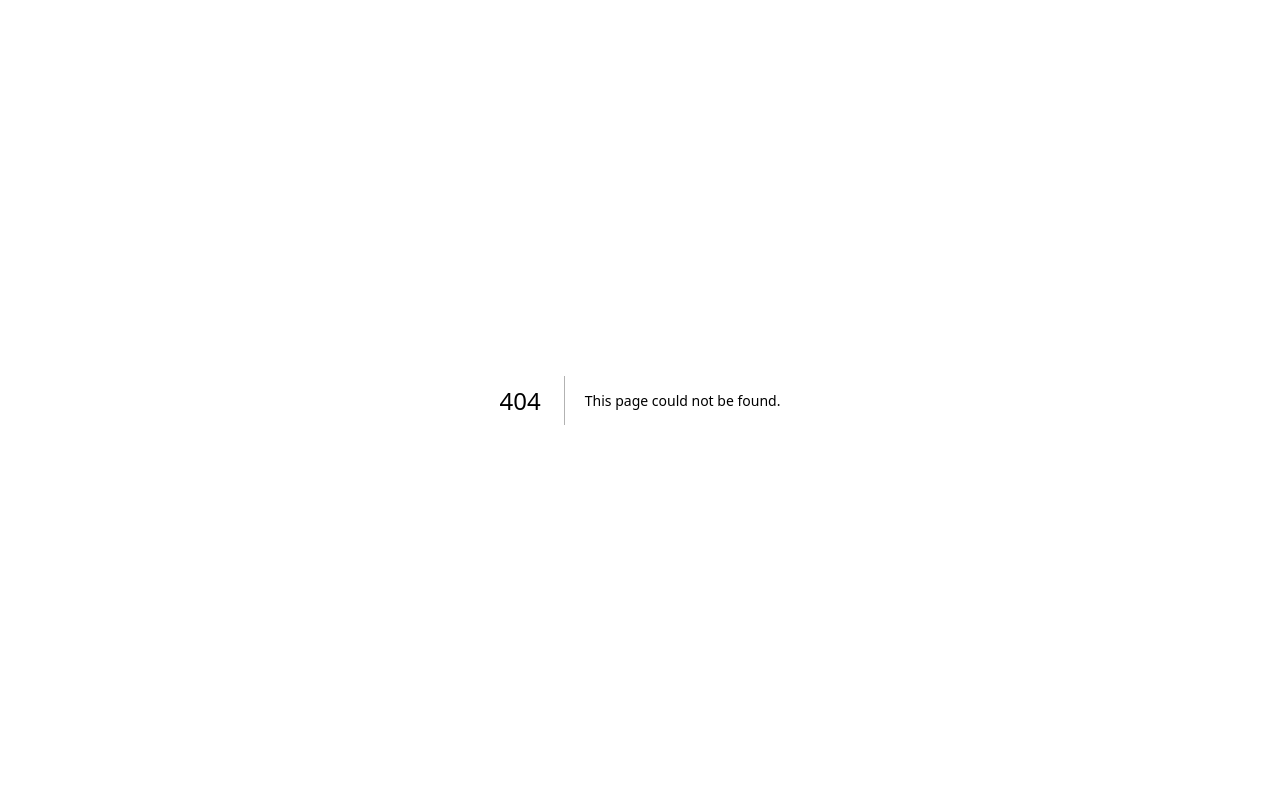
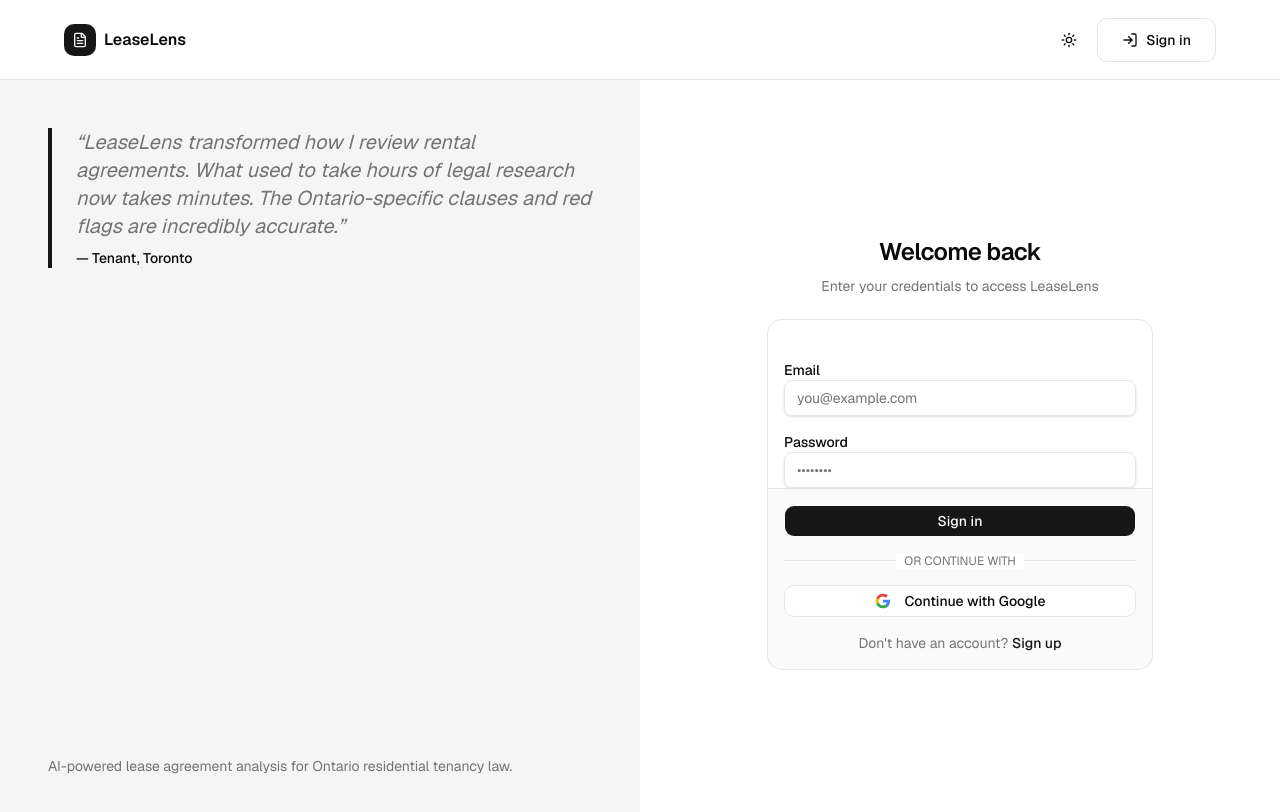
Before and after one commit to zane-wan/LeaseLens, a Next.js app: page /login in a window 1280 px wide. Before the commit this address had no page. Shown: the top 812 px of the page. Built offline with nearby package versions, Linux system fonts and the light colour scheme.

Commit message:
feat: login page init

```diff
--- /dev/null
+++ b/src/app/(auth)/login/page.tsx
@@ -0,0 +1,108 @@
+import Link from "next/link"
+import { Button } from "@/components/ui/button"
+import { Card, CardContent, CardFooter } from "@/components/ui/card"
+import { Input } from "@/components/ui/input"
+
+export default function LoginPage() {
+  return (
+    <div className="grid flex-1 lg:grid-cols-2" style={{ minHeight: "calc(100vh - 3.5rem)" }}>
+      {/* Left: Promotion / marketing */}
+      <div className="flex flex-col justify-between bg-muted p-6 md:p-10 lg:p-12">
+        <div className="space-y-6">
+          <blockquote className="space-y-2 border-l-4 border-primary pl-6 text-lg italic text-muted-foreground md:text-xl">
+            <p>
+              &ldquo;LeaseLens transformed how I review rental agreements. What
+              used to take hours of legal research now takes minutes. The
+              Ontario-specific clauses and red flags are incredibly accurate.&rdquo;
+            </p>
+            <footer className="text-sm font-medium not-italic text-foreground">
+              — Tenant, Toronto
+            </footer>
+          </blockquote>
+        </div>
+        <p className="text-sm text-muted-foreground">
+          AI-powered lease agreement analysis for Ontario residential tenancy law.
+        </p>
+      </div>
+
+      {/* Right: Login form */}
+      <div className="flex flex-col items-center justify-center p-6 md:p-10">
+        <div className="w-full max-w-sm space-y-6">
+          <div className="space-y-2 text-center">
+            <h1 className="text-2xl font-semibold tracking-tight">Welcome back</h1>
+            <p className="text-sm text-muted-foreground">
+              Enter your credentials to access LeaseLens
+            </p>
+          </div>
+          <Card>
+            <form>
+              <CardContent className="pt-6 space-y-4">
+                <div className="space-y-2">
+                  <label
+                    htmlFor="email"
+                    className="text-sm font-medium leading-none peer-disabled:cursor-not-allowed peer-disabled:opacity-70"
+                  >
+                    Email
+                  </label>
+                  <Input
+                    id="email"
+                    type="email"
+                    placeholder="you@example.com"
+                    autoComplete="email"
+                  />
+                </div>
+                <div className="space-y-2">
+                  <label
+                    htmlFor="password"
+                    className="text-sm font-medium leading-none peer-disabled:cursor-not-allowed peer-disabled:opacity-70"
+                  >
+                    Password
+                  </label>
+                  <Input
+                    id="password"
+                    type="password"
+                    placeholder="••••••••"
+                    autoComplete="current-password"
+                  />
+                </div>
+              </CardContent>
+              <CardFooter className="flex flex-col gap-4">
+                <Button type="submit" className="w-full">
+                  Sign in
+                </Button>
+                <div className="relative w-full">
+                  <div className="absolute inset-0 flex items-center">
+                    <span className="w-full border-t" />
+                  </div>
+                  <div className="relative flex justify-center text-xs uppercase">
+                    <span className="bg-card px-2 text-muted-foreground">
+                      Or continue with
+                    </span>
+                  </div>
+                </div>
+                <Button type="button" variant="outline" className="w-full">
+                  <svg className="mr-2 size-4" viewBox="0 0 24 24" aria-hidden>
+                    <path d="M22.56 12.25c0-.78-.07-1.53-.2-2.25H12v4.26h5.92c-.26 1.37-1.04 2.53-2.21 3.31v2.77h3.57c2.08-1.92 3.28-4.74 3.28-8.09z" fill="#4285F4" />
+                    <path d="M12 23c2.97 0 5.46-.98 7.28-2.66l-3.57-2.77c-.98.66-2.23 1.06-3.71 1.06-2.86 0-5.29-1.93-6.16-4.53H2.18v2.84C3.99 20.53 7.7 23 12 23z" fill="#34A853" />
+                    <path d="M5.84 14.09c-.22-.66-.35-1.36-.35-2.09s.13-1.43.35-2.09V7.07H2.18C1.43 8.55 1 10.22 1 12s.43 3.45 1.18 4.93l2.85-2.22.81-.62z" fill="#FBBC05" />
+                    <path d="M12 5.38c1.62 0 3.06.56 4.21 1.64l3.15-3.15C17.45 2.09 14.97 1 12 1 7.7 1 3.99 3.47 2.18 7.07l3.66 2.84c.87-2.6 3.3-4.53 6.16-4.53z" fill="#EA4335" />
+                  </svg>
+                  Continue with Google
+                </Button>
+                <p className="text-center text-sm text-muted-foreground">
+                  Don&apos;t have an account?{" "}
+                  <Link
+                    href="/signup"
+                    className="font-medium text-primary underline-offset-4 hover:underline"
+                  >
+                    Sign up
+                  </Link>
+                </p>
+              </CardFooter>
+            </form>
+          </Card>
+        </div>
+      </div>
+    </div>
+  )
+}
--- a/src/app/layout.tsx
+++ b/src/app/layout.tsx
@@ -2,8 +2,10 @@
 import "./globals.css";
 import { Geist } from "next/font/google";
 import { cn } from "@/lib/utils";
+import { ThemeProvider } from "@/components/theme-provider";
+import { Navbar } from "@/components/navbar";
 
-const geist = Geist({subsets:['latin'],variable:'--font-sans'});
+const geist = Geist({ subsets: ["latin"], variable: "--font-sans" });
 
 export const metadata: Metadata = {
   title: "LeaseLens",
@@ -17,9 +19,12 @@
   children: React.ReactNode;
 }>) {
   return (
-    <html lang="en" className={cn("font-sans", geist.variable)}>
+    <html lang="en" className={cn("font-sans", geist.variable)} suppressHydrationWarning>
       <body className="min-h-screen bg-background text-foreground antialiased">
-        {children}
+        <ThemeProvider attribute="class" defaultTheme="system" enableSystem>
+          <Navbar />
+          {children}
+        </ThemeProvider>
       </body>
     </html>
   );
--- /dev/null
+++ b/src/components/navbar.tsx
@@ -0,0 +1,33 @@
+import Link from "next/link"
+import { FileText, LogIn } from "lucide-react"
+import { Button } from "@/components/ui/button"
+import { ThemeToggle } from "@/components/theme-toggle"
+
+export function Navbar() {
+  return (
+    <header className="sticky top-0 z-50 flex h-20 w-full shrink-0 items-center border-b bg-background/80 px-6 backdrop-blur-sm md:px-10 lg:px-16">
+      {/* Logo */}
+      <Link href="/" className="flex items-center gap-2 font-semibold">
+        <div className="flex size-8 items-center justify-center rounded-lg bg-primary text-primary-foreground">
+          <FileText className="size-4" />
+        </div>
+        LeaseLens
+      </Link>
+
+      {/* Spacer */}
+      <div className="flex-1" />
+
+      {/* Right side */}
+      <div className="flex items-center gap-3">
+        <ThemeToggle />
+        {/* TODO: replace with real auth state */}
+        <Link href="/login">
+          <Button variant="outline" className="gap-2 px-6 h-11">
+            <LogIn className="size-4" />
+            Sign in
+          </Button>
+        </Link>
+      </div>
+    </header>
+  )
+}
--- /dev/null
+++ b/src/components/theme-provider.tsx
@@ -0,0 +1,11 @@
+"use client"
+
+import { ThemeProvider as NextThemesProvider } from "next-themes"
+import type { ComponentProps } from "react"
+
+export function ThemeProvider({
+  children,
+  ...props
+}: ComponentProps<typeof NextThemesProvider>) {
+  return <NextThemesProvider {...props}>{children}</NextThemesProvider>
+}
--- /dev/null
+++ b/src/components/theme-toggle.tsx
@@ -0,0 +1,21 @@
+"use client"
+
+import { Moon, Sun } from "lucide-react"
+import { useTheme } from "next-themes"
+import { Button } from "@/components/ui/button"
+
+export function ThemeToggle() {
+  const { resolvedTheme, setTheme } = useTheme()
+
+  return (
+    <Button
+      variant="ghost"
+      size="icon"
+      aria-label="Toggle theme"
+      onClick={() => setTheme(resolvedTheme === "dark" ? "light" : "dark")}
+    >
+      <Sun className="size-4 rotate-0 scale-100 transition-all dark:-rotate-90 dark:scale-0" />
+      <Moon className="absolute size-4 rotate-90 scale-0 transition-all dark:rotate-0 dark:scale-100" />
+    </Button>
+  )
+}
--- /dev/null
+++ b/src/components/ui/input.tsx
@@ -0,0 +1,26 @@
+import * as React from "react"
+
+import { cn } from "@/lib/utils"
+
+const Input = React.forwardRef<
+  HTMLInputElement,
+  React.ComponentProps<"input">
+>(({ className, type, ...props }, ref) => {
+  return (
+    <input
+      type={type}
+      className={cn(
+        "flex h-9 w-full rounded-md border border-input bg-transparent px-3 py-1 text-sm shadow-sm transition-colors",
+        "placeholder:text-muted-foreground",
+        "focus-visible:outline-none focus-visible:ring-2 focus-visible:ring-ring focus-visible:ring-offset-2",
+        "disabled:cursor-not-allowed disabled:opacity-50",
+        className
+      )}
+      ref={ref}
+      {...props}
+    />
+  )
+})
+Input.displayName = "Input"
+
+export { Input }
```
Also changed, not shown: 1 other file (tests, documents, lock files or other folders).
